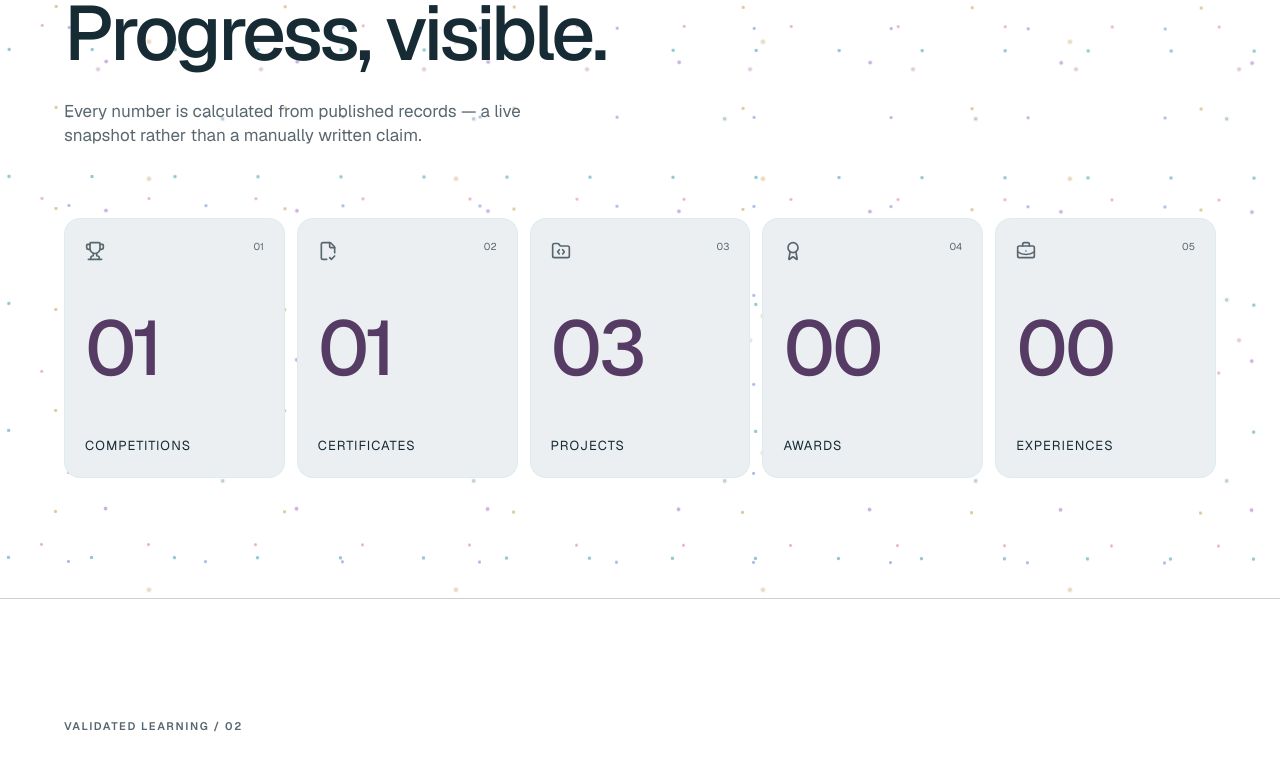
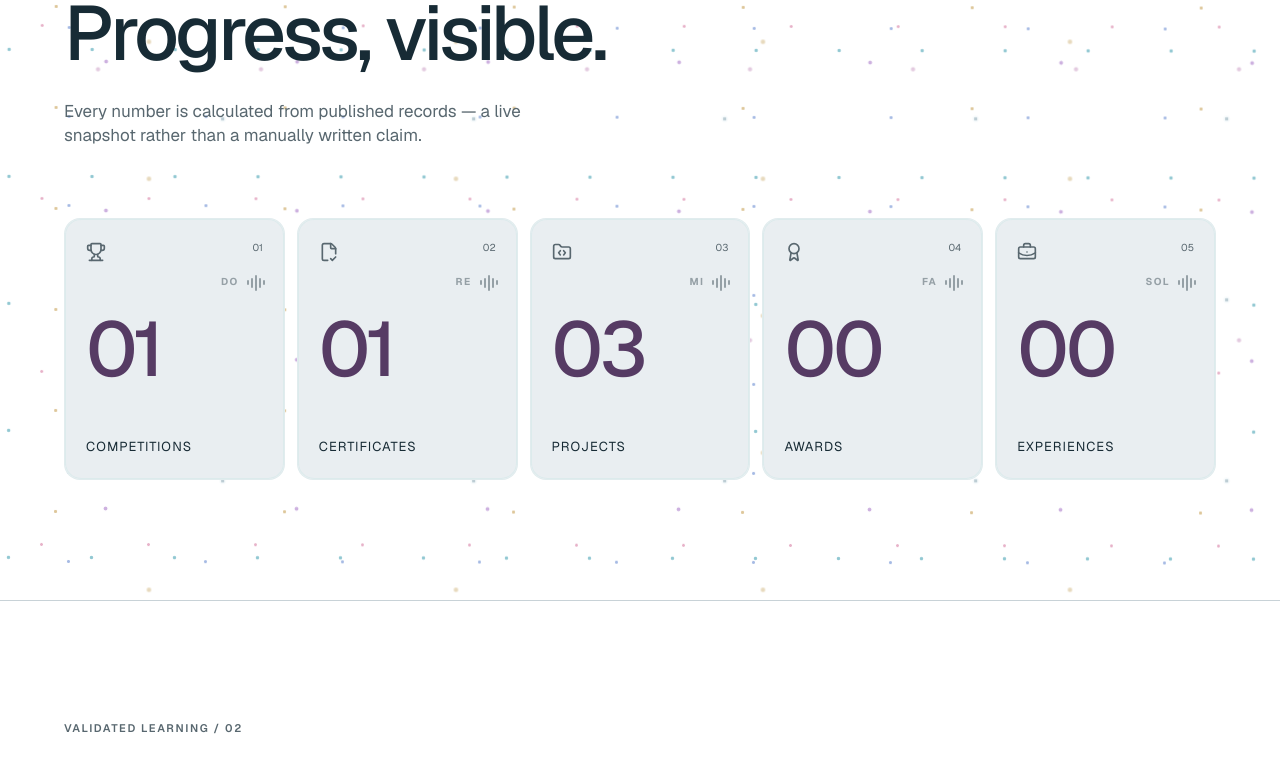
Before and after one commit to tao9092/About-me, a Next.js app: page / in a window 1280 px wide. Shown: the part 1180-1952 px from the top of the page. Built offline with nearby package versions, Linux system fonts and the light colour scheme; no server answers.

Commit message:
add music

```diff
--- a/src/app/(public)/page.tsx
+++ b/src/app/(public)/page.tsx
@@ -3,9 +3,6 @@ import {
   ArrowDown,
   ArrowUpRight,
   Award,
-  BriefcaseBusiness,
-  FileCheck2,
-  FolderCode,
   Trophy,
 } from "lucide-react";
 import { listContent, publicStats, siteProfile } from "@/lib/content";
@@ -15,6 +12,7 @@ import {
   Reveal,
 } from "@/components/editorial-motion";
 import { ParticleSphere } from "@/components/particle-sphere";
+import { MusicalMetrics } from "@/components/musical-metrics";
 
 export default async function Home() {
   const [profile, stats, competitions, certificates, skills] =
@@ -26,12 +24,12 @@ export default async function Home() {
       listContent("skills", { limit: 8 }),
     ]);
   const metrics = [
-    ["Competitions", stats.competitions, Trophy, "/competitions"],
-    ["Certificates", stats.certificates, FileCheck2, "/certificates"],
-    ["Projects", stats.projects, FolderCode, "/projects"],
-    ["Awards", stats.awards, Award, "/awards"],
-    ["Experiences", stats.experiences, BriefcaseBusiness, "/experience"],
-  ] as const;
+    { label: "Competitions", value: stats.competitions, href: "/competitions" },
+    { label: "Certificates", value: stats.certificates, href: "/certificates" },
+    { label: "Projects", value: stats.projects, href: "/projects" },
+    { label: "Awards", value: stats.awards, href: "/awards" },
+    { label: "Experiences", value: stats.experiences, href: "/experience" },
+  ];
   return (
     <div className="auros-home">
       <section className="auros-hero">
@@ -102,21 +100,9 @@ export default async function Home() {
             </p>
           </div>
         </Reveal>
-        <div className="metrics-grid">
-          {metrics.map(([label, value, Icon, href], index) => (
-            <Reveal key={label} delay={index * 0.06} className="metric-reveal">
-              <Link href={href} className="metric-card" aria-label={`View ${label}`}>
-                <div>
-                  <Icon />
-                  <span>0{index + 1}</span>
-                </div>
-                <strong>{String(value).padStart(2, "0")}</strong>
-                <p>{label}</p>
-                <ArrowUpRight className="metric-card-arrow" aria-hidden />
-              </Link>
-            </Reveal>
-          ))}
-        </div>
+        <Reveal>
+          <MusicalMetrics metrics={metrics} />
+        </Reveal>
       </section>
 
       <section className="evidence-section">
--- /dev/null
+++ b/src/components/musical-metrics.tsx
@@ -0,0 +1,131 @@
+"use client";
+
+import Link from "next/link";
+import {
+  ArrowUpRight,
+  Award,
+  BriefcaseBusiness,
+  FileCheck2,
+  FolderCode,
+  Trophy,
+} from "lucide-react";
+import { useEffect, useRef, useState } from "react";
+
+type Metric = {
+  label: string;
+  value: number;
+  href: string;
+};
+
+const notes = [
+  { name: "Do", frequency: 261.63 },
+  { name: "Re", frequency: 293.66 },
+  { name: "Mi", frequency: 329.63 },
+  { name: "Fa", frequency: 349.23 },
+  { name: "Sol", frequency: 392 },
+] as const;
+
+const icons = [Trophy, FileCheck2, FolderCode, Award, BriefcaseBusiness];
+
+export function MusicalMetrics({ metrics }: { metrics: Metric[] }) {
+  const audioContext = useRef<AudioContext | null>(null);
+  const hoverTimer = useRef<ReturnType<typeof setTimeout> | null>(null);
+  const [activeNote, setActiveNote] = useState<number | null>(null);
+
+  useEffect(
+    () => () => {
+      if (hoverTimer.current) clearTimeout(hoverTimer.current);
+      void audioContext.current?.close();
+    },
+    [],
+  );
+
+  function playNote(index: number) {
+    const AudioContextClass =
+      window.AudioContext ??
+      (
+        window as typeof window & {
+          webkitAudioContext?: typeof AudioContext;
+        }
+      ).webkitAudioContext;
+
+    if (!AudioContextClass) return;
+
+    const context =
+      audioContext.current ??
+      (audioContext.current = new AudioContextClass());
+
+    if (context.state === "suspended") void context.resume();
+
+    const now = context.currentTime;
+    const oscillator = context.createOscillator();
+    const overtone = context.createOscillator();
+    const gain = context.createGain();
+    const overtoneGain = context.createGain();
+
+    oscillator.type = "sine";
+    oscillator.frequency.setValueAtTime(notes[index].frequency, now);
+    overtone.type = "triangle";
+    overtone.frequency.setValueAtTime(notes[index].frequency * 2, now);
+
+    gain.gain.setValueAtTime(0.0001, now);
+    gain.gain.exponentialRampToValueAtTime(0.22, now + 0.018);
+    gain.gain.exponentialRampToValueAtTime(0.0001, now + 0.62);
+    overtoneGain.gain.setValueAtTime(0.035, now);
+    overtoneGain.gain.exponentialRampToValueAtTime(0.0001, now + 0.42);
+
+    oscillator.connect(gain).connect(context.destination);
+    overtone.connect(overtoneGain).connect(context.destination);
+    oscillator.start(now);
+    overtone.start(now);
+    oscillator.stop(now + 0.65);
+    overtone.stop(now + 0.45);
+
+    setActiveNote(index);
+    if (hoverTimer.current) clearTimeout(hoverTimer.current);
+    hoverTimer.current = setTimeout(() => setActiveNote(null), 650);
+  }
+
+  return (
+    <div className="metrics-grid musical-metrics" aria-label="Musical achievement nodes">
+      {metrics.map(({ label, value, href }, index) => {
+        const Icon = icons[index];
+        const isActive = activeNote === index;
+
+        return (
+          <article
+            className={isActive ? "metric-note-active" : undefined}
+            key={label}
+            onPointerEnter={() => playNote(index)}
+          >
+            <Link
+              href={href}
+              className="metric-card"
+              aria-label={`View ${label}. Musical note ${notes[index].name}`}
+              onClick={() => playNote(index)}
+              onFocus={() => playNote(index)}
+            >
+              <div className="metric-card-top">
+                <Icon />
+                <span>0{index + 1}</span>
+              </div>
+              <div className="metric-note" aria-hidden="true">
+                <span className="metric-note-name">{notes[index].name}</span>
+                <span className="metric-wave">
+                  <i />
+                  <i />
+                  <i />
+                  <i />
+                  <i />
+                </span>
+              </div>
+              <strong>{String(value).padStart(2, "0")}</strong>
+              <p>{label}</p>
+              <ArrowUpRight className="metric-card-arrow" aria-hidden />
+            </Link>
+          </article>
+        );
+      })}
+    </div>
+  );
+}
```
Also changed, not shown: src/app/globals.css.
